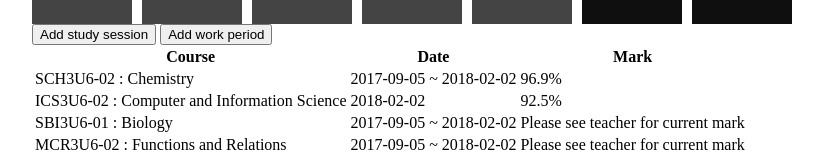
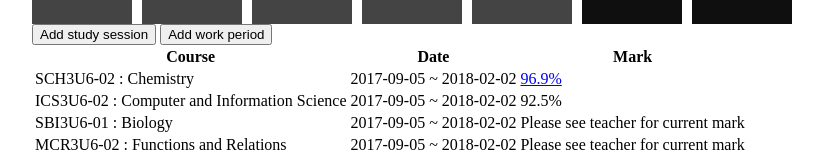
Before and after one commit to joeychik/teacherspet, a website: page students.html in a window 1280 px wide. Shown: the part 468-629 px from the top of the page, without its empty margins (8-831 px from the left). Drawn offline with Linux system fonts and the light colour scheme.

Commit message:
changed a little

```diff
--- a/students.html
+++ b/students.html
@@ -91,10 +91,10 @@
         <tr>
           <td>SCH3U6-02 : Chemistry</td>
           <td>2017-09-05 ~ 2018-02-02	</td>
-          <td>96.9%</td>
+          <td><a href="Chemistry.html">96.9%</td>
         <tr>
           <td>ICS3U6-02 : Computer and Information Science</td>
-          <td>2018-02-02</td>
+          <td>2017-09-05 ~ 2018-02-02</td>
           <td>92.5%</td>
         </tr>
         <tr>
```
